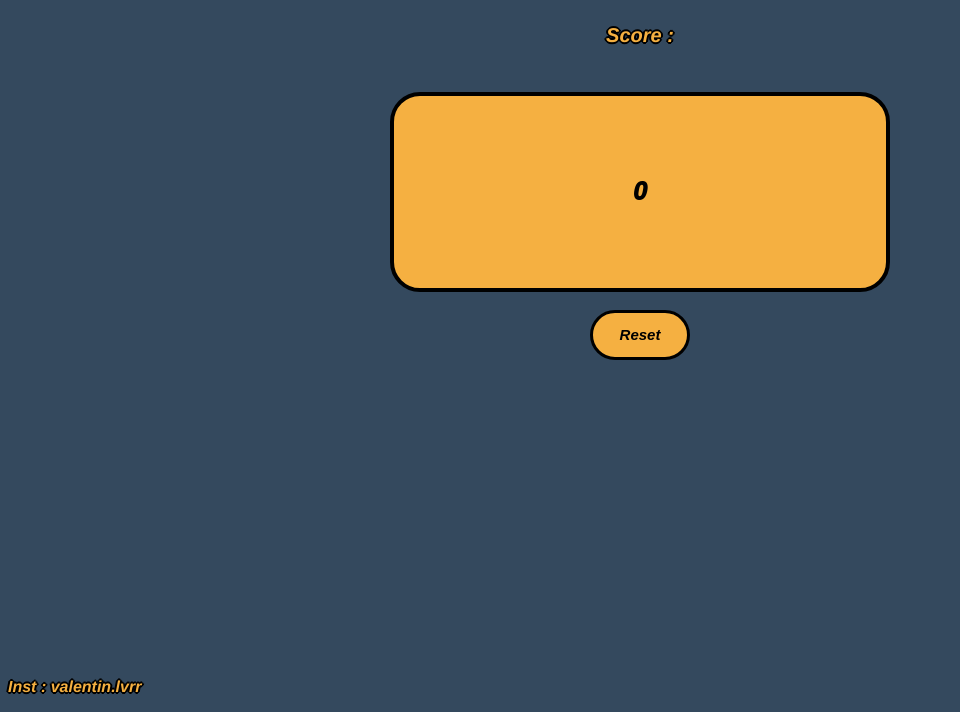
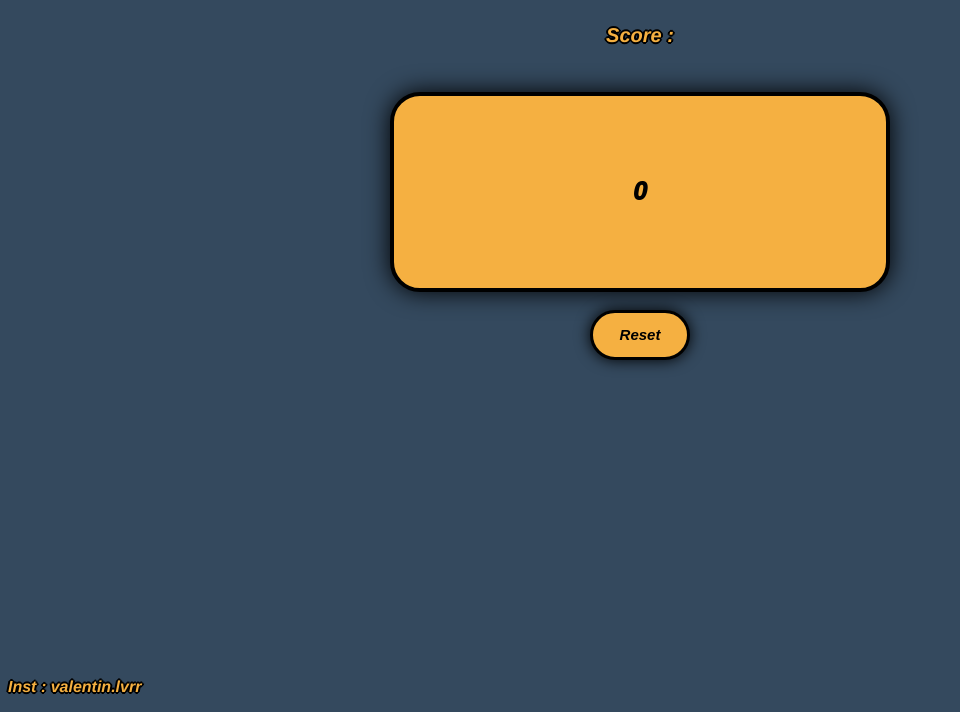
Before and after one commit to PIkablok62/QuickTester, a plain HTML site: page index.html in a window 1280 px wide. Shown: the part 88-800 px from the top of the page, without its empty margins (0-960 px from the left). Drawn offline with Linux system fonts and the light colour scheme.

Commit message:
Update master.css

```diff
--- a/css/master.css
+++ b/css/master.css
@@ -23,6 +23,7 @@ button.button {
   	border-style: solid;
   	border-width: 4px;
   	border-color: black;
+  	box-shadow: 0 0 1em  black;
 
 }
 
@@ -42,6 +43,7 @@ button.reload {
 	border-style: solid;
   	border-width: 3px;
   	border-color: black;
+  	box-shadow: 0 0 1em  black;
 }
 
 h4.score{
```
